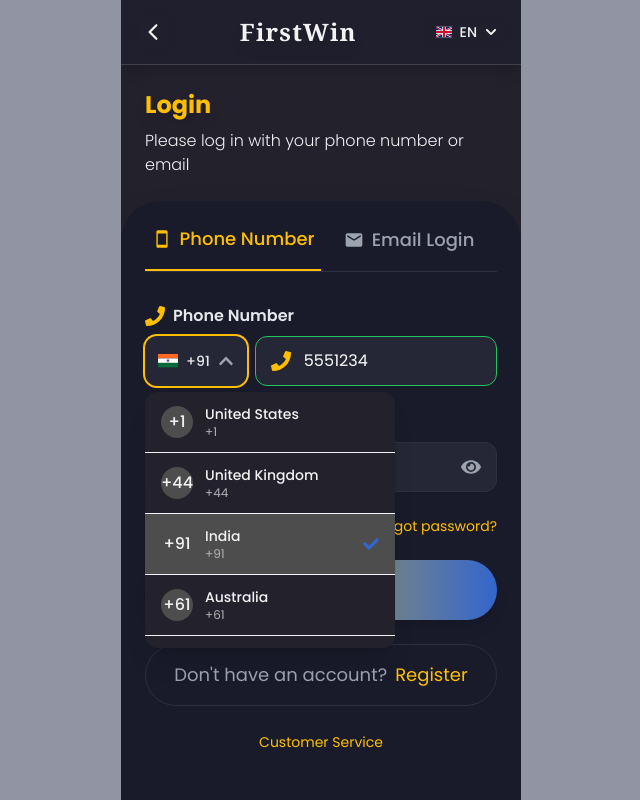
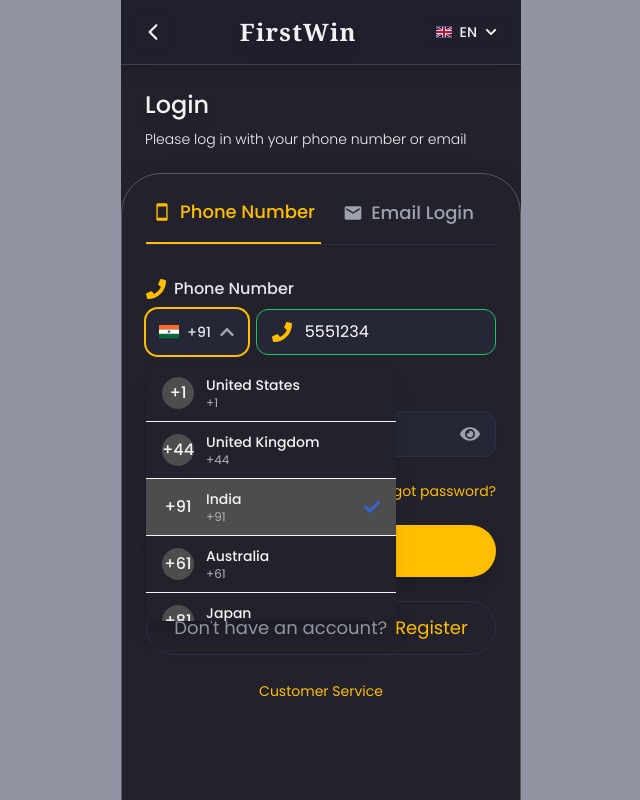
Before and after one commit to hackintown/firstwin, a React (Vite) app in the folder frontend/: page /login in a window 1280 px wide. Both pictures are taken after typing "5551234" into the empty fields and a click on the button "+91". Shown: the top 800 px of the page, without its empty margins (319-959 px from the left). Built offline with nearby package versions, Linux system fonts and the light colour scheme.

Commit message:
working-on-role-based-auth

```diff
--- a/frontend/src/App.jsx
+++ b/frontend/src/App.jsx
@@ -11,6 +11,7 @@
 import NotFound from "./pages/NotFound";
 import Loader from "./components/Common/Loader";
 import { useSelector } from "react-redux";
+import AdminDashboard from "./pages/AdminDashboard";
 
 function App() {
   const { isLoading } = useSelector((state) => state.auth);
@@ -28,12 +29,19 @@
         <Route
           path="/dashboard"
           element={
-            <AuthGuard roles={["admin", "user"]}>
+            <AuthGuard roles={["user"]}>
               <Dashboard />
             </AuthGuard>
           }
         />
-
+        <Route
+          path="/admin-dashboard"
+          element={
+            <AuthGuard roles={["admin"]}>
+              <AdminDashboard />
+            </AuthGuard>
+          }
+        />
         {/* 404 Route */}
         <Route path="*" element={<NotFound />} />
       </Routes>
--- a/frontend/src/components/Auth/AuthGuard.jsx
+++ b/frontend/src/components/Auth/AuthGuard.jsx
@@ -2,28 +2,29 @@
 import { useNavigate } from "react-router-dom";
 import { useSelector } from "react-redux";
 
-const AuthGuard = ({ children, roles }) => {
+const AuthGuard = ({ children, roles = [] }) => {
   const navigate = useNavigate();
-  const { user, token } = useSelector((state) => state.auth);
+  const { token, role } = useSelector((state) => state.auth); // Extract token and role from Redux state
 
   useEffect(() => {
     if (!token) {
-      // Not logged in, redirect to login page
+      // If the user is not logged in, redirect to login page
       navigate("/login");
       return;
     }
 
-    // Check if user has required role
-    if (roles && roles.length > 0) {
-      if (!user || !roles.includes(user.role)) {
-        // Role not authorized, redirect to home page
-        navigate("/");
-        return;
-      }
+    // If roles are specified, check if the user's role is authorized
+    if (roles.length > 0 && !roles.includes(role)) {
+      // Role not authorized, redirect to a "Not Authorized" page or home
+      navigate("/not-found");
+      return;
     }
-  }, [navigate, roles, token, user]);
+  }, [navigate, roles, token, role]);
 
-  return children;
+  // Render the children components if authorized
+  return token && (roles.length === 0 || roles.includes(role)) ? (
+    children
+  ) : null;
 };
 
 export default AuthGuard;
--- a/frontend/src/components/Auth/LoginForm.jsx
+++ b/frontend/src/components/Auth/LoginForm.jsx
@@ -90,9 +90,15 @@
       };
 
       // Dispatch the login action
-      await dispatch(loginThunk(payload)).unwrap();
+      const response = await dispatch(loginThunk(payload)).unwrap();
       toast.success("Login successful!");
-      navigate("/dashboard");
+
+      // Navigate to dashboard based on role
+      if (response.user.role === "admin") {
+        navigate("/admin-dashboard");
+      } else {
+        navigate("/dashboard");
+      }
     } catch (err) {
       toast.error(err || "Login failed");
     }
@@ -107,22 +113,22 @@
       <Header />
 
       <div className="relative px-6 pt-6 pb-6 text-foreground">
-        <h2 className="text-2xl font-bold mb-2 drop-shadow-lg text-primary">
+        <h2 className="text-2xl font-medium mb-2 drop-shadow-lg text-tertiary-foreground">
           {t("header.login")}
         </h2>
-        <p className="text-base text-foreground/80 font-light">
+        <p className="text-sm text-foreground font-light">
           Please log in with your phone number or email
         </p>
       </div>
 
-      <div className="relative bg-[#1A1C2C]/95 backdrop-blur-xl rounded-t-[2.5rem] min-h-screen p-6 shadow-2xl">
+      <div className="relative bg-background border border-border backdrop-blur-xl rounded-t-[2.5rem] min-h-screen p-6 shadow-2xl">
         {/* Login Tabs */}
         <div className="flex mb-8 border-b border-[#2D2F45]">
           <button
             onClick={() => setActiveTab("phone")}
             className={`flex items-center justify-center gap-2 flex-1 pb-4 text-lg font-medium transition-all ${activeTab === "phone"
-                ? "text-primary border-b-2 border-primary"
-                : "text-gray-400 hover:text-gray-300"
+              ? "text-primary border-b-2 border-primary"
+              : "text-gray-400 hover:text-gray-300"
               }`}
           >
             <IoMdPhonePortrait className="h-5 w-5" />
@@ -131,8 +137,8 @@
           <button
             onClick={() => setActiveTab("email")}
             className={`flex items-center justify-center gap-2 flex-1 pb-4 text-lg font-medium transition-all ${activeTab === "email"
-                ? "text-primary border-b-2 border-primary"
-                : "text-gray-400 hover:text-gray-300"
+              ? "text-primary border-b-2 border-primary"
+              : "text-gray-400 hover:text-gray-300"
               }`}
           >
             <MdEmail className="h-5 w-5" />
@@ -144,7 +150,7 @@
           {/* Conditional Input Field */}
           {activeTab === "phone" ? (
             <div className="space-y-2">
-              <label className="flex items-center gap-2 text-gray-200 font-semibold mb-2">
+              <label className="flex items-center gap-2 text-gray-200 font-medium mb-2">
                 <FaPhone className="h-5 w-5 text-primary" />
                 {t("form.phone_number")}
               </label>
@@ -155,7 +161,7 @@
                 <button
                   type="button"
                   onClick={() => setShowCountryDropdown(!showCountryDropdown)}
-                  className="flex items-center justify-between gap-2 w-[120px] px-3 py-3
+                  className="flex items-center justify-between gap-2 w-[120px] px-3 py-2.5
                 border border-[#2D2F45] rounded-xl text-gray-200 bg-[#252736] hover:bg-[#2D2F45]
                 transition-all shadow-sm group focus:ring-2 focus:ring-primary focus:border-transparent"
                   aria-haspopup="listbox"
@@ -194,7 +200,7 @@
                       <li key={country.code}>
                         <button
                           onClick={() => handleCountryChange(country.code)}
-                          className={`w-full text-left px-4 py-3 text-sm hover:bg-muted transition-all duration-200
+                          className={`w-full text-left px-4 py-2.5 text-sm hover:bg-muted transition-all duration-200
                         flex items-center gap-3 ${selectedCountryCode === country.code ? "bg-muted" : ""
                             }`}
                           role="option"
@@ -226,7 +232,7 @@
                     placeholder={t("form.phone_number_placeholder")}
                     value={formData.phone}
                     onChange={(e) => setFormData({ ...formData, phone: e.target.value })}
-                    className="w-full px-4 py-3 pl-12 border border-[#2D2F45] bg-[#252736] text-white rounded-xl
+                    className="w-full px-4 py-2.5 pl-12 border border-[#2D2F45] bg-[#252736] text-white rounded-xl
                     focus:outline-none focus:ring-2 focus:ring-primary transition-all shadow-sm
                   valid:border-green-500 invalid:border-red-500"
                   />
@@ -238,7 +244,7 @@
             </div>
           ) : (
             <div className="space-y-2">
-              <label className="flex items-center gap-2 text-gray-200 font-semibold mb-2">
+              <label className="flex items-center gap-2 text-gray-200 font-medium mb-2">
                 <MdEmail className="h-5 w-5 text-primary" />
                 Email Address
               </label>
@@ -246,7 +252,7 @@
                 <input
                   type="email"
                   placeholder="Enter your email"
-                  className="w-full px-4 py-3 pl-12 border border-[#2D2F45] bg-[#252736] text-white rounded-xl
+                  className="w-full px-4 py-2.5 pl-12 border border-[#2D2F45] bg-[#252736] text-white rounded-xl
                     focus:outline-none focus:ring-2 focus:ring-primary transition-all shadow-sm"
                 />
                 <div className="absolute left-4 top-1/2 -translate-y-1/2">
@@ -258,7 +264,7 @@
 
           {/* Password Input */}
           <div className="space-y-2">
-            <label className="flex items-center gap-2 text-gray-200 font-semibold mb-2">
+            <label className="flex items-center gap-2 text-gray-200 font-medium mb-2">
               <FaLock className="h-5 w-5 text-primary" />
               Password
             </label>
@@ -268,7 +274,7 @@
                 placeholder="Enter your password"
                 value={formData.password}
                 onChange={(e) => setFormData({ ...formData, password: e.target.value })}
-                className="w-full px-4 py-3 pl-12 border border-[#2D2F45] bg-[#252736] text-white rounded-xl
+                className="w-full px-4 py-2.5 pl-12 border border-[#2D2F45] bg-[#252736] text-white rounded-xl
                 focus:outline-none focus:ring-2 focus:ring-primary transition-all shadow-sm"
               />
               <div className="absolute left-4 top-1/2 -translate-y-1/2">
@@ -308,8 +314,8 @@
           {/* Login Button */}
           <button
             type="submit"
-            className="w-full bg-gradient-to-r from-primary to-accent hover:from-accent hover:to-primary
-            text-background py-4 rounded-full text-xl font-medium transition-all duration-300
+            className="w-full bg-primary hover:from-accent hover:to-primary
+            text-background py-3 rounded-full text-xl font-medium transition-all duration-300
             shadow-lg hover:shadow-xl"
           >
             {t("form.login")}
@@ -318,7 +324,7 @@
           {/* Register Link */}
           <button
             type="button"
-            className="w-full border border-[#2D2F45] text-gray-300 py-4 rounded-full text-lg
+            className="w-full border border-[#2D2F45] text-gray-300 py-3 rounded-full text-lg
             transition-all duration-300 flex items-center justify-center gap-2 hover:bg-[#252736]"
           >
             <span className="text-gray-400">Don't have an account?</span>
--- /dev/null
+++ b/frontend/src/pages/AdminDashboard.tsx
@@ -0,0 +1,11 @@
+import React from "react";
+
+const AdminDashboard = () => {
+  return (
+    <div className="p-6">
+      <h1 className="text-2xl font-bold">Welcome to Admin Dashboard</h1>
+    </div>
+  );
+};
+
+export default AdminDashboard;
--- a/frontend/src/pages/Dashboard.jsx
+++ b/frontend/src/pages/Dashboard.jsx
@@ -1,22 +1,9 @@
 import React from "react";
-import { useSelector } from "react-redux";
 
 const Dashboard = () => {
-  const { user } = useSelector((state) => state.auth);
-
   return (
-    <div className="min-h-screen bg-background p-6">
-      <div className="max-w-4xl mx-auto">
-        <h1 className="text-3xl font-bold text-primary mb-6">Dashboard</h1>
-        <div className="bg-[#1A1C2C] rounded-xl p-6 shadow-xl">
-          <h2 className="text-xl text-white mb-4">
-            Welcome, {user?.name || "User"}!
-          </h2>
-          <div className="grid grid-cols-1 md:grid-cols-2 gap-6">
-            {/* Add your dashboard content here */}
-          </div>
-        </div>
-      </div>
+    <div className="p-6">
+      <h1 className="text-2xl font-bold">Welcome to User Dashboard</h1>
     </div>
   );
 };
```
